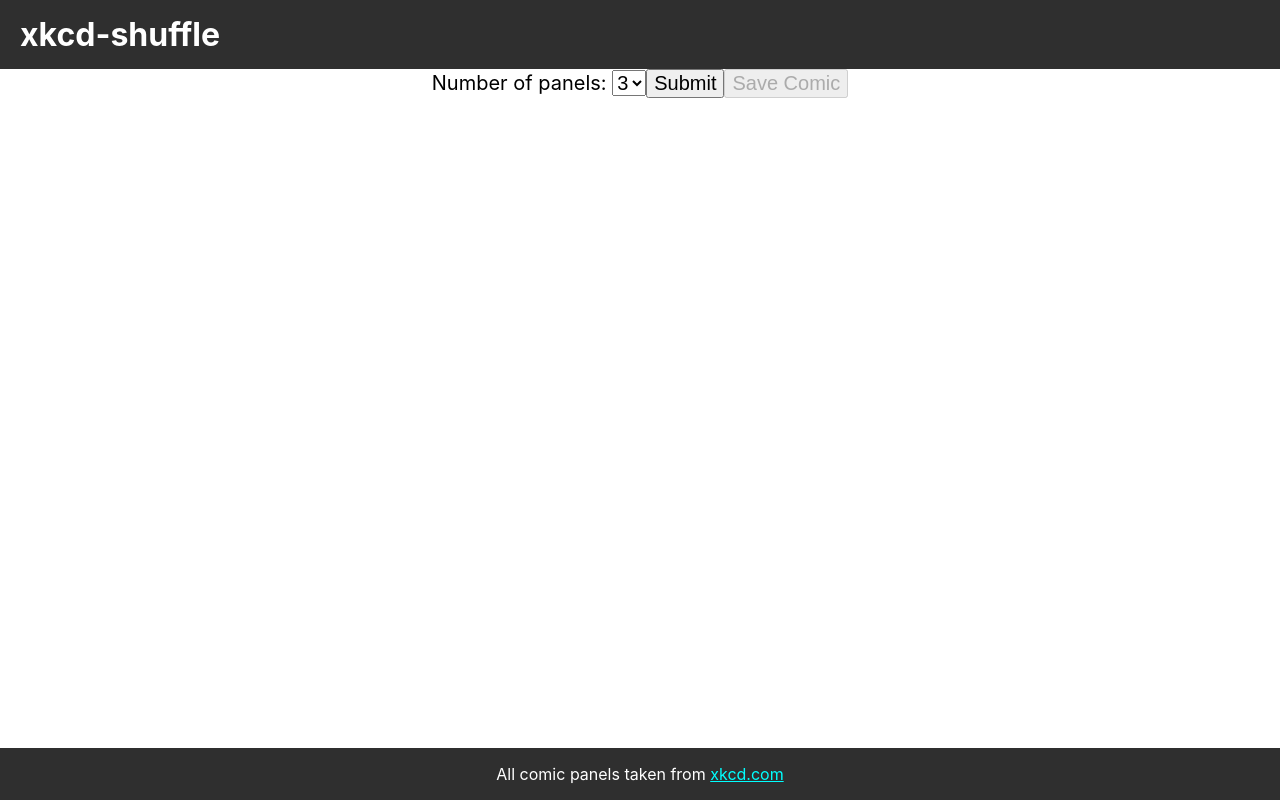
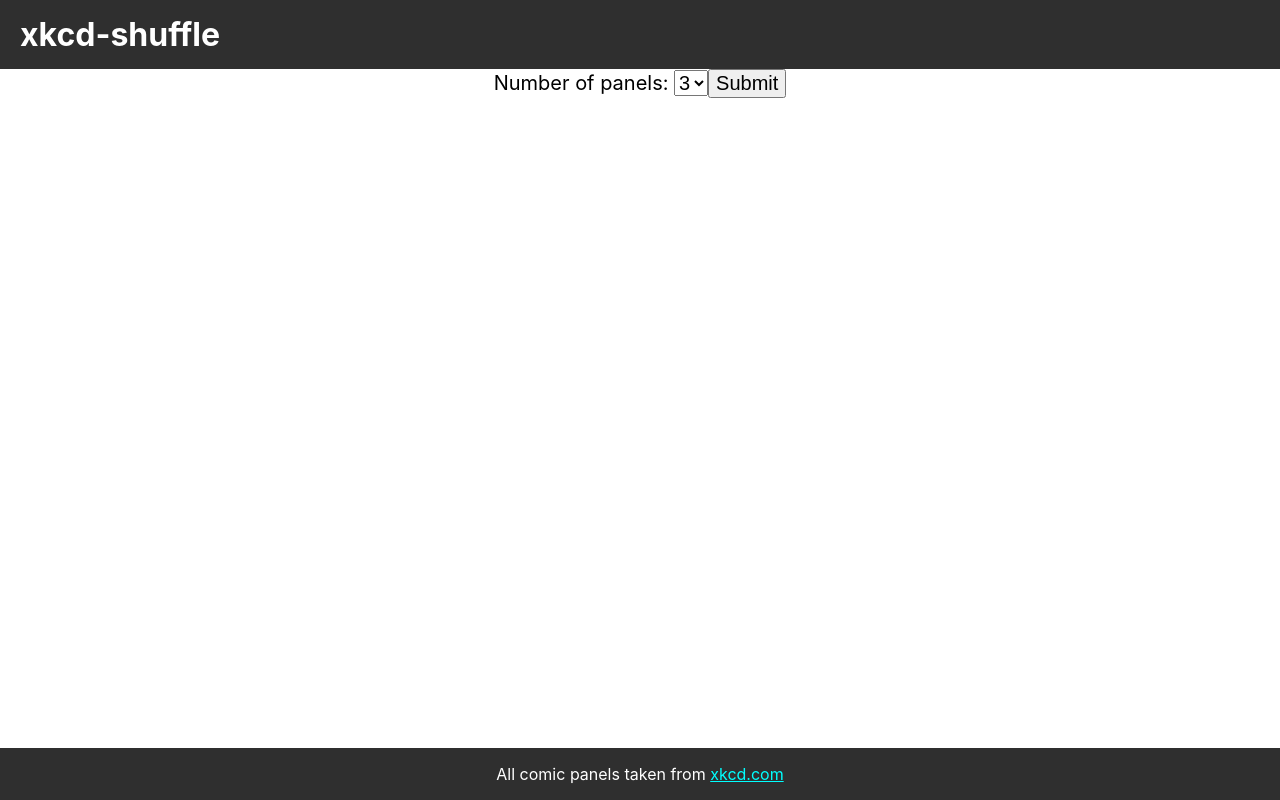
Before and after one commit to gibsramen/xkcd-shuffle, a React (Create React App) app: page / in a window 1280 px wide. Built offline with nearby package versions, Linux system fonts and the light colour scheme.

Commit message:
remove save comic button

```diff
--- a/src/components/PanelSelection/PanelSelection.tsx
+++ b/src/components/PanelSelection/PanelSelection.tsx
@@ -33,7 +33,6 @@
   return (
       <span>
         <button onClick={props.submitOnClick}>Submit</button>
-        <button disabled={props.extraBtnsDisabled}>Save Comic</button>
       </span>
   )
 };
```
